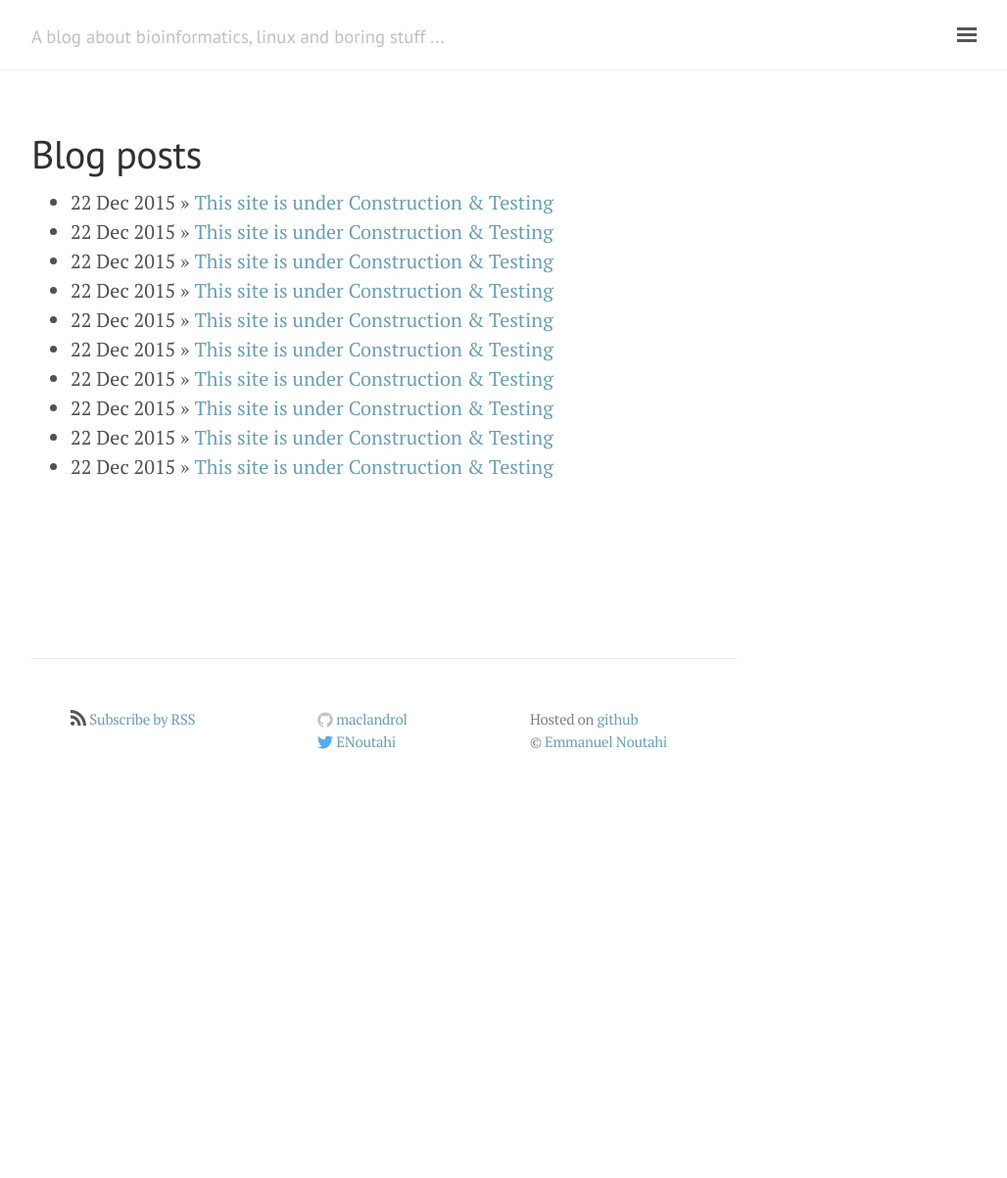
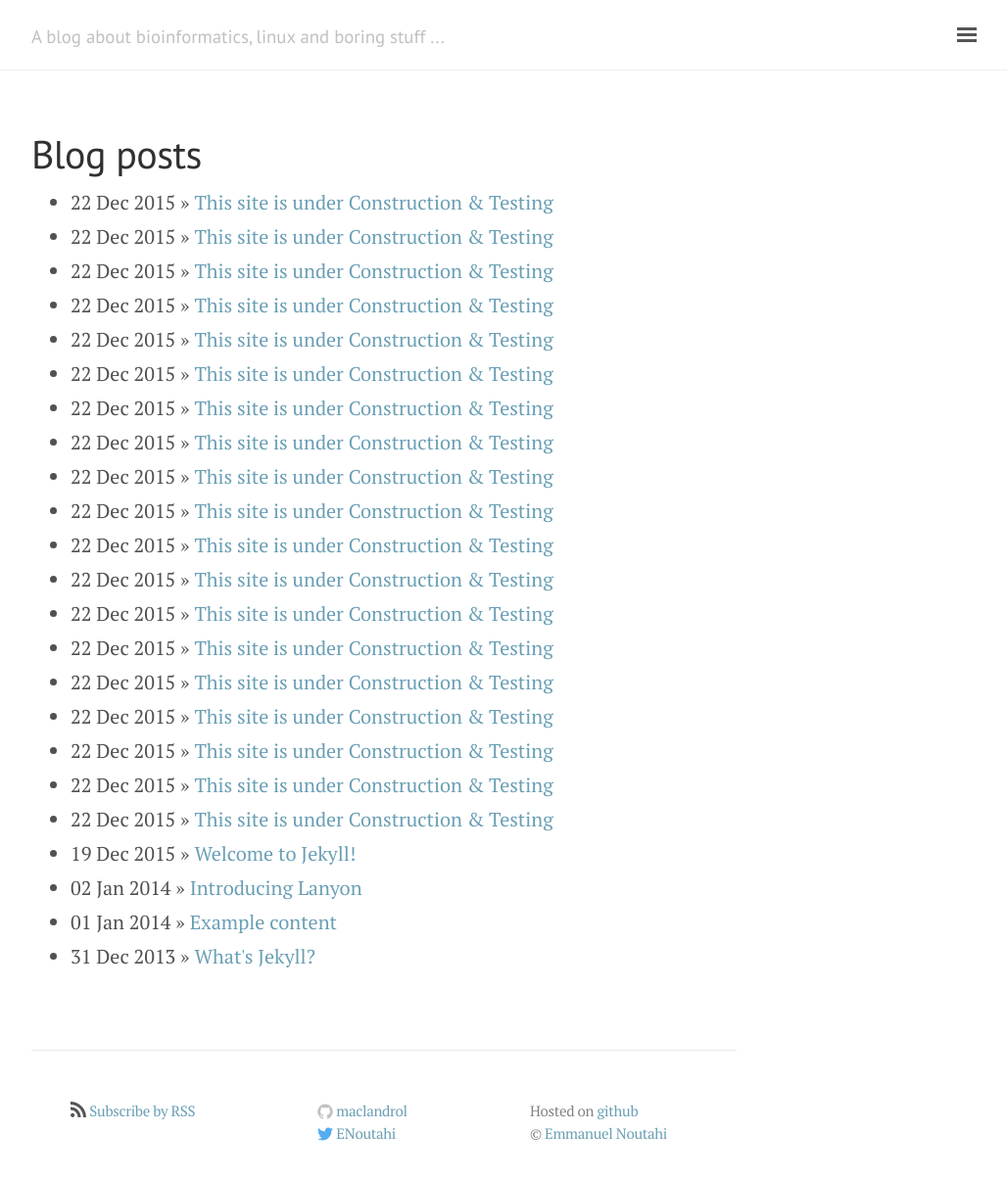
Before and after one commit to maclandrol/maclandrol.github.io, a Jekyll site: the page built from Archive.md, in a window 1280 px wide. Shown: the whole page at 98% size, without its empty margins (248-1276 px from the left). Built offline with Jekyll 4.4.1, drawn with Linux system fonts in a browser that asks for light colours; nearby versions of some CDN libraries; before the commit the page ends 900 px from its top, so only the background shows below that.

Commit message:
Infinite scroll on archive

```diff
--- a/Archive.md
+++ b/Archive.md
@@ -3,15 +3,11 @@
 title: Blog posts
 ---
 
-<div>
 <ul class="post-list">
-{% for post in site.posts limit:10 %}
-
+{% for post in site.posts limit:site.paginate %}
 	<li>{{ post.date | date_to_string }} &raquo; <a href="{{ post.url }}">{{ post.title }}</a>
 	</li>
 {% endfor %}
-	</ul>
-
-</div>
+</ul>
 
 <div class="infinite-spinner"></div>
--- a/_config.yml
+++ b/_config.yml
@@ -10,8 +10,8 @@
 tagline:             'A blog about bioinformatics, linux and boring stuff ...'
 description:         ''
 url:                 http://mrnoutahi.com
-baseurl:             'http://mrnoutahi.com/'
-paginate:            3
+baseurl:             'http://mrnoutahi.com'
+paginate:            5
 github_username:     maclandrol
 twitter_username:    ENoutahi
 hostsite:            https://github.com/maclandrol/maclandrol.github.io
--- a/all-posts.json
+++ b/all-posts.json
@@ -4,7 +4,10 @@
 {
   "posts" : [
     {% for post in site.posts %}
-    "<li>{{ post.date | date_to_string }} &raquo; <a href="{{ post.url }}">{{ post.title }}</a></li>"{% unless forloop.last %},{% endunless %}
+    {"date" : "{{ post.date | date_to_string }}",
+      "title" : "{{ post.title }}",
+      "url" : "{{ post.url  }}"
+  	}{% unless forloop.last %},{% endunless %}
     {% endfor %}
   ]
 }
--- a/javascripts/infinite-jekyll.js
+++ b/javascripts/infinite-jekyll.js
@@ -66,10 +66,8 @@
 
   function fetchPostWithIndex(index, callback) {
     var postURL = postURLs[index];
-    $.get(postURL, function(data) {
-    $(".post-list").append(postURL);
-      callback();
-    });
+    $(".post-list").append("<li>" + postURL.date + " &raquo; <a href=&quot;"+postURL.url+"&quot;> " + postURL.title + "</a></li>");
+    callback();
   }
 
   function disableFetching() {
--- a/public/css/lanyon.css
+++ b/public/css/lanyon.css
@@ -694,16 +694,19 @@
   box-shadow: -.25rem 0 .5rem rgba(0,0,0,.1);
 }
 
+.post-list li{
+  margin: 5px auto;
+}
 .infinite-spinner {
   display: block;
-  width: 40px;
-  height: 40px;
-  border-radius: 40px;
-  background-color: #333;
+  width: 30px;
+  height: 30px;
+  border-radius: 30px;
+  background-color: #828282;
   margin: 60px auto;
 
-  -webkit-animation: scaleout 1.0s infinite ease-in-out;
-  animation: scaleout 1.0s infinite ease-in-out;
+  -webkit-animation: scaleout 1.5s infinite ease-in-out;
+  animation: scaleout 1.5s infinite ease-in-out;
 }
 
 @-webkit-keyframes scaleout {
```
